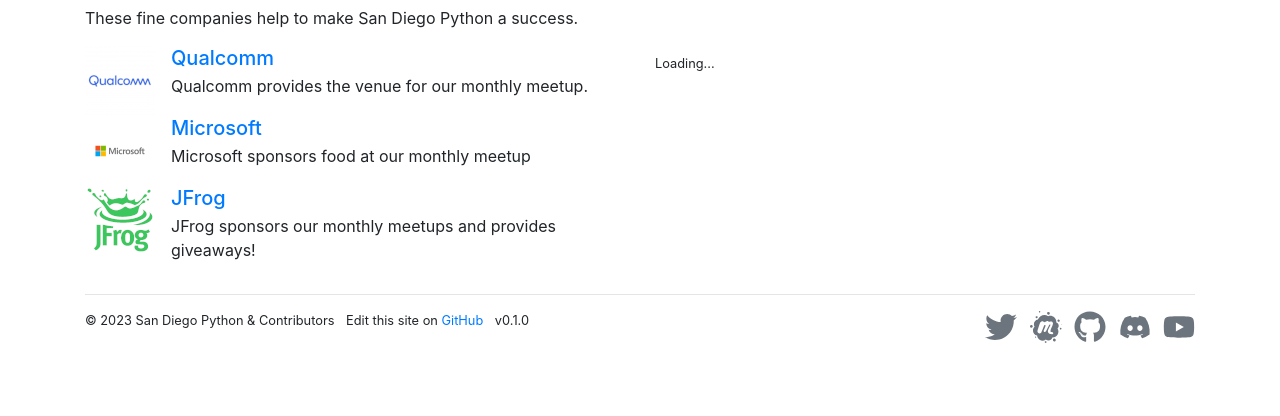
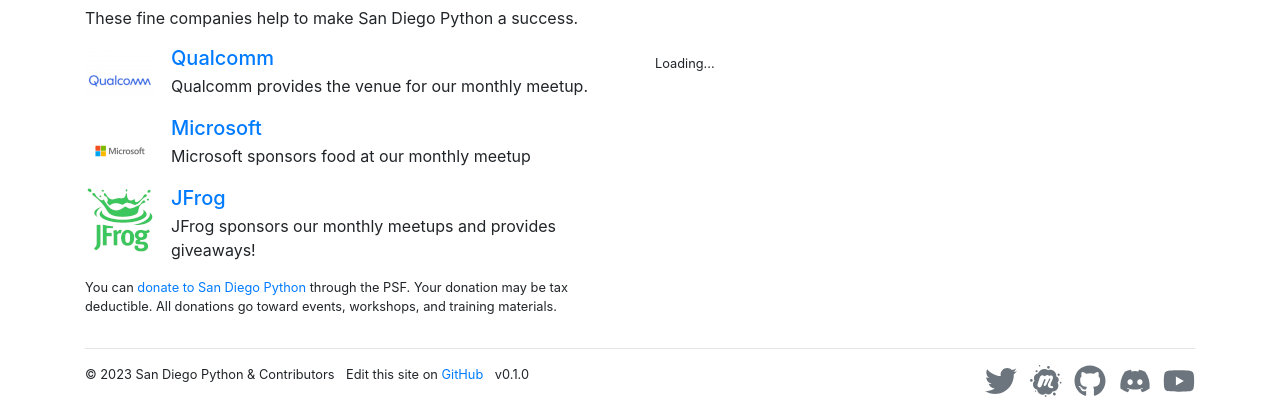
Before and after one commit to sandiegopython/pythonsd-django, a Django app: page / in a window 1280 px wide. Shown: the part 772-1188 px from the top of the page. Before the commit the page ends 1115 px from the top, so only its background shows below. Run offline with Django 3.2, Linux system fonts and the light colour scheme; style sheets or scripts are compiled from the project's sources; some libraries are stand-ins or nearby versions.

Commit message:
Add donation link

```diff
--- a/pythonsd/templates/pythonsd/index.html
+++ b/pythonsd/templates/pythonsd/index.html
@@ -73,6 +73,8 @@
             </li>
           </ul>
 
+          <p class="small">You can <a href="https://psfmember.org/civicrm/contribute/transact/?reset=1&id=9">donate to San Diego Python</a> through the PSF. Your donation may be tax deductible. All donations go toward events, workshops, and training materials.</p>
+
         </div> <!-- /col -->
 
         <div class="col-lg-6">
```
